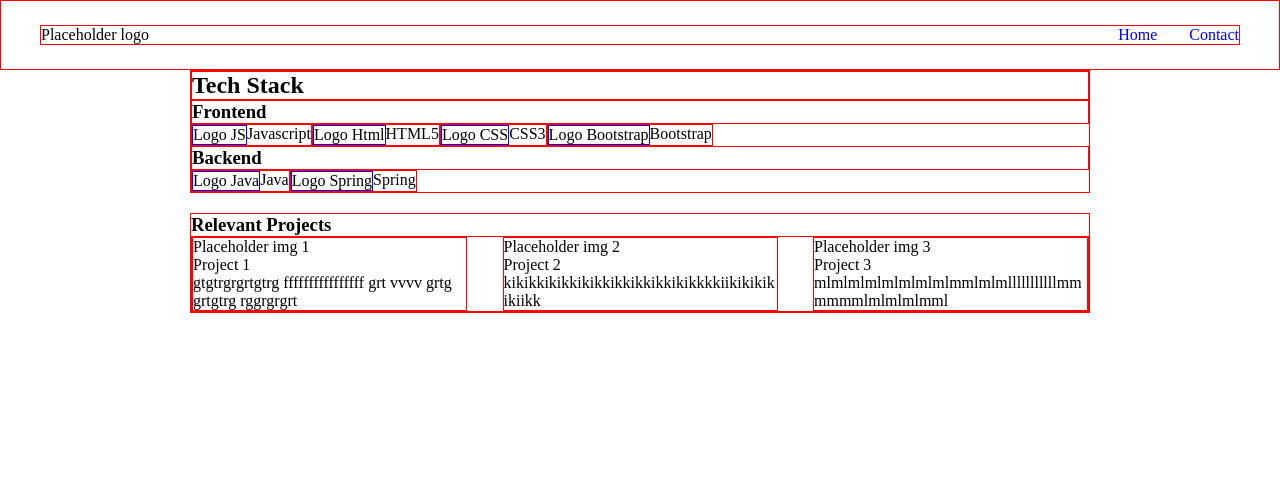
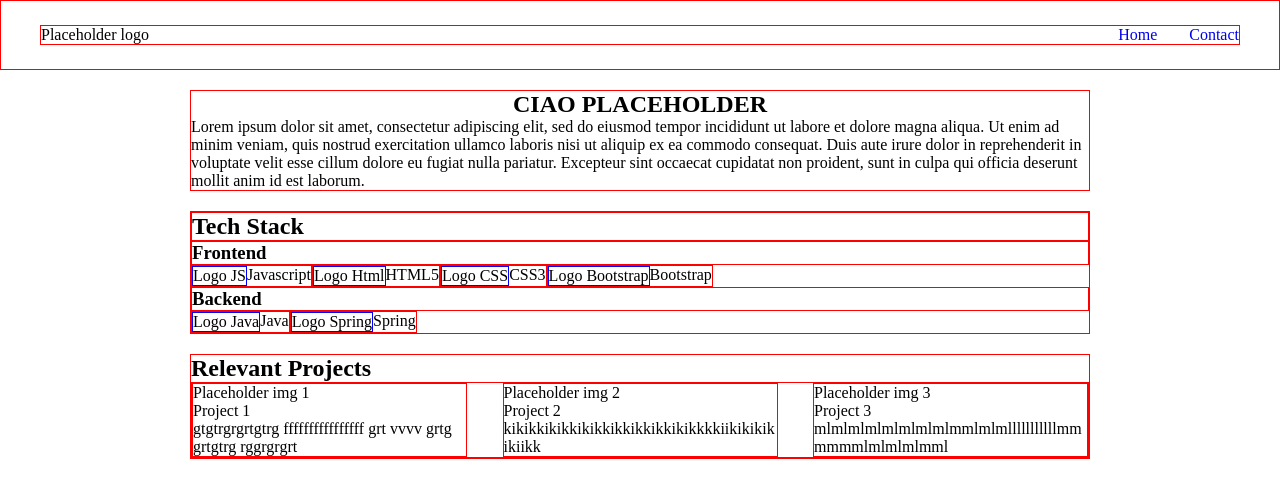
Before and after one commit to VincenzoCastrovilli/personal-portfolio, a plain HTML site: page index.html in a window 1280 px wide. Drawn offline with Linux system fonts and the light colour scheme.

Commit message:
Add markup for bio section

```diff
--- a/assets/css/styles.css
+++ b/assets/css/styles.css
@@ -40,6 +40,15 @@
 
 .nav-links > li:last-of-type {
   margin-left: 32px;
+}
+
+.bio {
+  border: 1px solid red; /* DEBUG */
+  display: flex;
+  flex-direction: column;
+  width: 900px;
+  margin: 20px auto;
+  align-items: center;
 }
 
 .stack-container {
--- a/index.html
+++ b/index.html
@@ -18,6 +18,19 @@
         </nav>
       </div>
     </header>
+
+    <section class="bio">
+      <h2 class="bio-title">CIAO PLACEHOLDER</h2>
+      <div class="bio-desc">
+        Lorem ipsum dolor sit amet, consectetur adipiscing elit, sed do eiusmod
+        tempor incididunt ut labore et dolore magna aliqua. Ut enim ad minim
+        veniam, quis nostrud exercitation ullamco laboris nisi ut aliquip ex ea
+        commodo consequat. Duis aute irure dolor in reprehenderit in voluptate
+        velit esse cillum dolore eu fugiat nulla pariatur. Excepteur sint
+        occaecat cupidatat non proident, sunt in culpa qui officia deserunt
+        mollit anim id est laborum.
+      </div>
+    </section>
 
     <section class="stack-container">
       <h2 class="stack-title">Tech Stack</h2>
@@ -59,7 +72,7 @@
     </section>
 
     <section class="project-container">
-      <h3 class="section-title">Relevant Projects</h3>
+      <h2 class="section-title">Relevant Projects</h2>
       <div class="project-list">
         <div class="project">
           <div class="project-img">Placeholder img 1</div>
```
